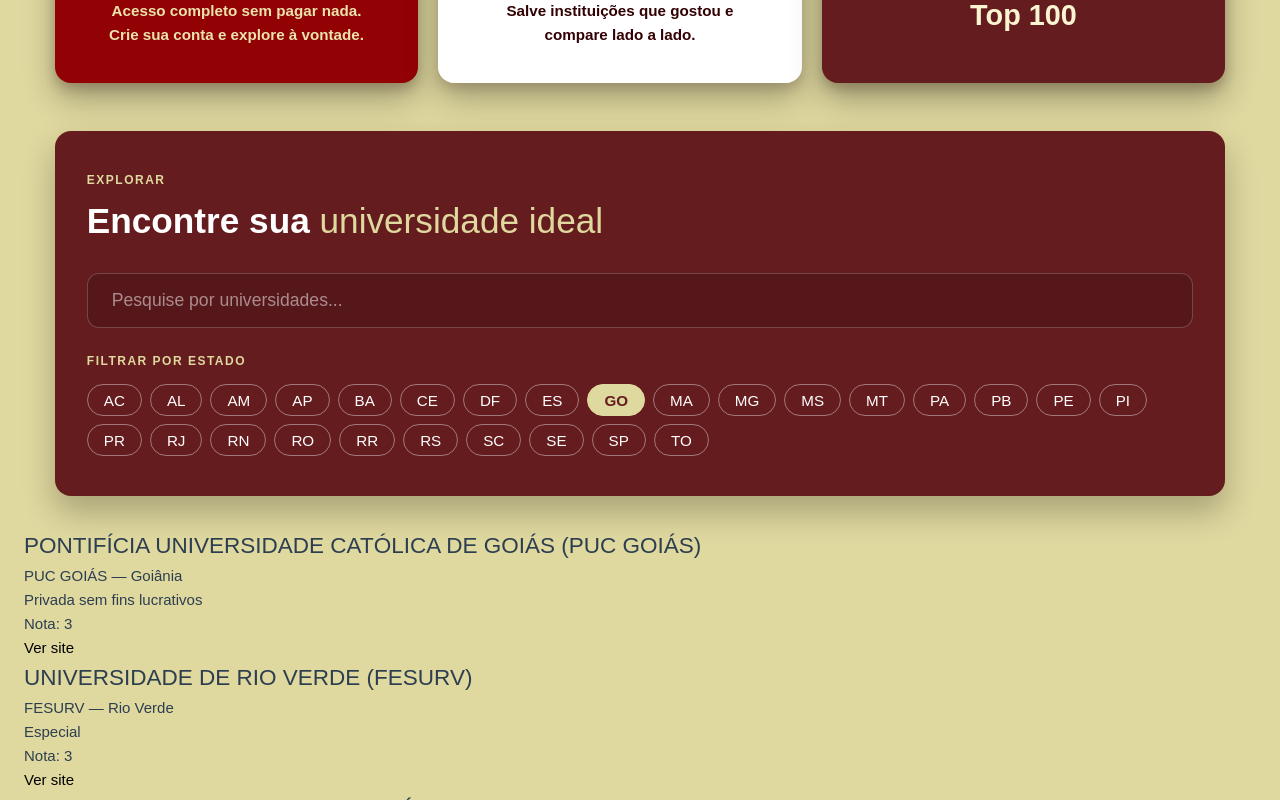
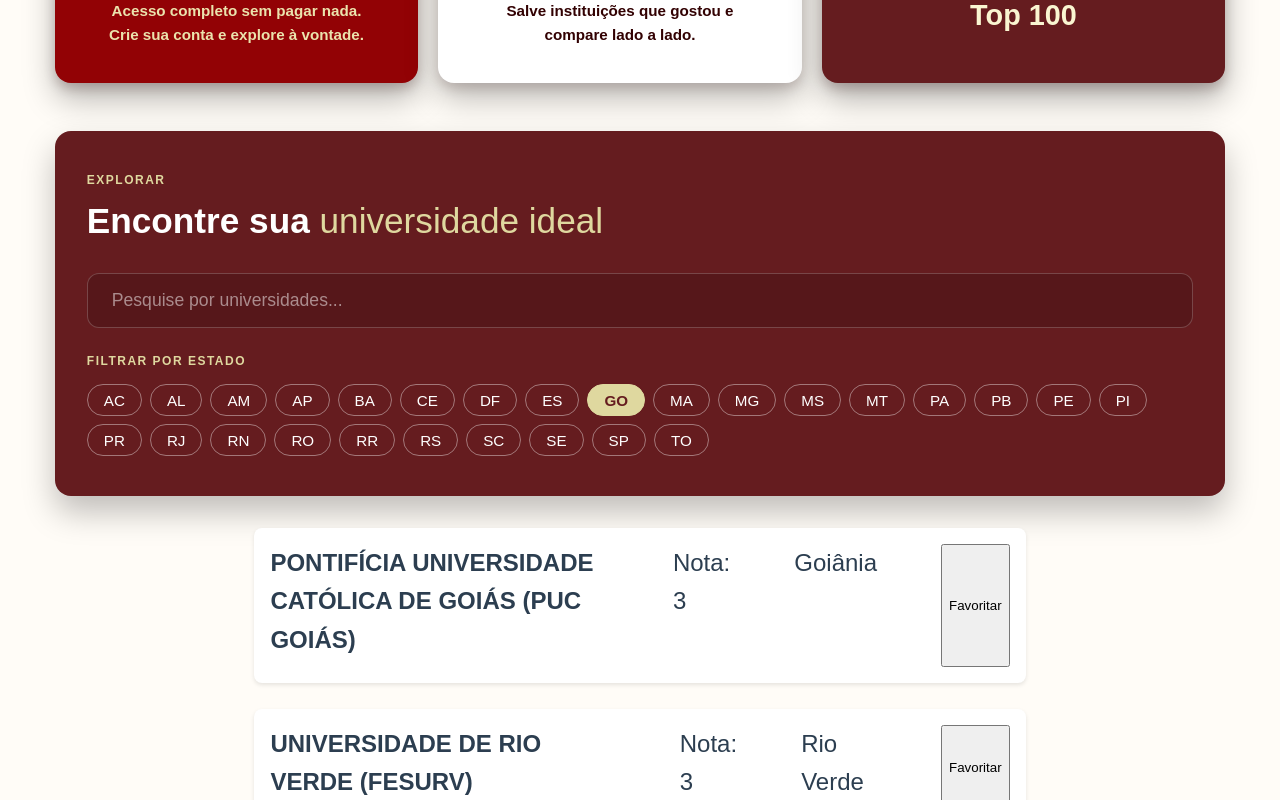
Before and after one commit to Hackathon-UniHub/Hackathon, a Vue app: page /universidadesfiltro in a window 1280 px wide. Both pictures are taken after typing "Sample" into the empty fields and a click on the button "GO". Shown: the part 553-1353 px from the top of the page. Built offline with nearby package versions, Linux system fonts and the light colour scheme; a web font is replaced by a local one.

Commit message:
quase pronto

```diff
--- a/src/components/paginaFiltro/paginaFiltroCard.vue
+++ b/src/components/paginaFiltro/paginaFiltroCard.vue
@@ -4,11 +4,31 @@
 </script>
 
 <template>
-  <div>
-    <h2>{{ nome }}</h2>
-    <p>{{ sigla }} — {{ municipio }}</p>
-    <p>{{ categoria }}</p>
+  <div class="card">
+      <h2 class="nome">{{ nome }}</h2>
+      <!--<a v-if="site" :href="site" target="_blank">Ver site</a>-->
     <p>Nota: {{ rating }}</p>
-    <a v-if="site" :href="site" target="_blank">Ver site</a>
+    <p>{{ municipio }}</p>
+    <button class="botao" @click="Favoritar">Favoritar</button>
   </div>
 </template>
+
+<style scoped>
+  .card {
+    display: flex;
+    background-color: #fff;
+    border-radius: 8px;
+    box-shadow: 0 2px 4px rgba(0, 0, 0, 0.1);
+    padding: 16px;
+    margin-bottom: 16px;
+    transition: transform 0.2s ease-in-out;
+    margin: 2vw 18vw;
+    gap: 4rem;
+    font-size: 1.5rem;
+  }
+  .nome {
+    font-size: 1.5rem;
+    font-weight: bold;
+    margin-bottom: 8px;
+  }
+</style>
--- a/src/components/paginaFiltro/paginaFiltroList.vue
+++ b/src/components/paginaFiltro/paginaFiltroList.vue
@@ -77,7 +77,7 @@
       <div class="filtroEstado">
         <span class="subtitulo">FILTRAR POR ESTADO</span>
         <div class="botoesEstados">
-          <button
+          <button class="botao"
             v-for="uf in estados"
             :key="uf"
             :class="{ ativo: estadoAtivo === uf }"
@@ -110,6 +110,19 @@
 </template>
 
 <style scoped>
+
+
+
+
+
+
+
+
+
+
+
+
+
 .pesquisa {
   background-color: #651c1f;
   color: #ffffff;
@@ -194,7 +207,7 @@
 .paginaFiltro {
   min-height: 100vh;
   width: 100%;
-  background-color: #dfd89f;
+  background-color: #fffcf7;
   padding: 3rem 1.5rem;
 }
 
```
